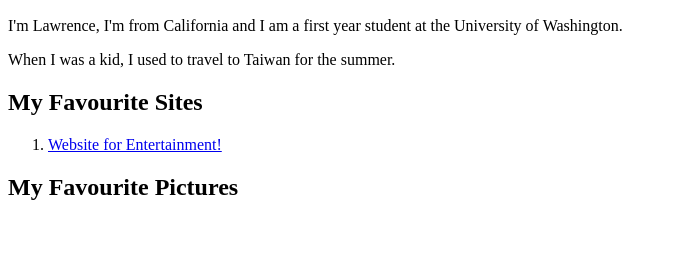
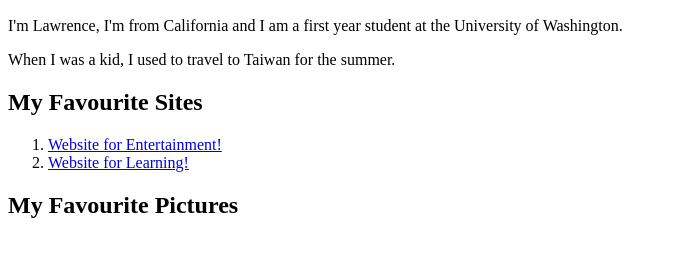
Before and after one commit to lpei34-2176099/lpei34-2176099.github.io, a plain HTML site: page tags.html in a window 1280 px wide. Shown: the part 110-366 px from the top of the page, without its empty margins (0-673 px from the left). Drawn offline with Linux system fonts and the light colour scheme.

Commit message:
Update tags.html

```diff
--- a/tags.html
+++ b/tags.html
@@ -13,6 +13,9 @@
         <li>
           <a href="https://www.netflix.com">Website for Entertainment!</a>
         </li>
+        <li>
+          <a href="https://www.google.com">Website for Learning!</a>
+        </li>
       </ol>
     <h2>My Favourite Pictures</h2>
   <body>
```
